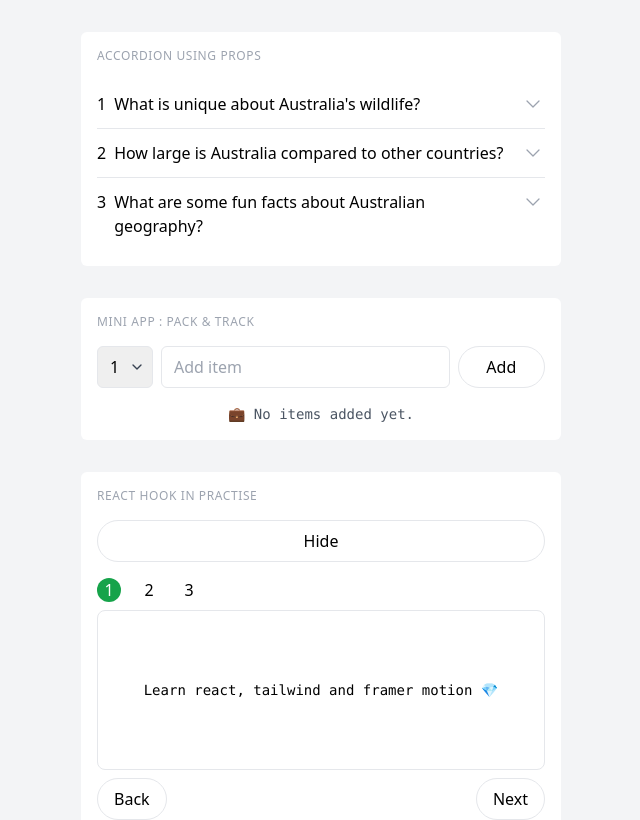
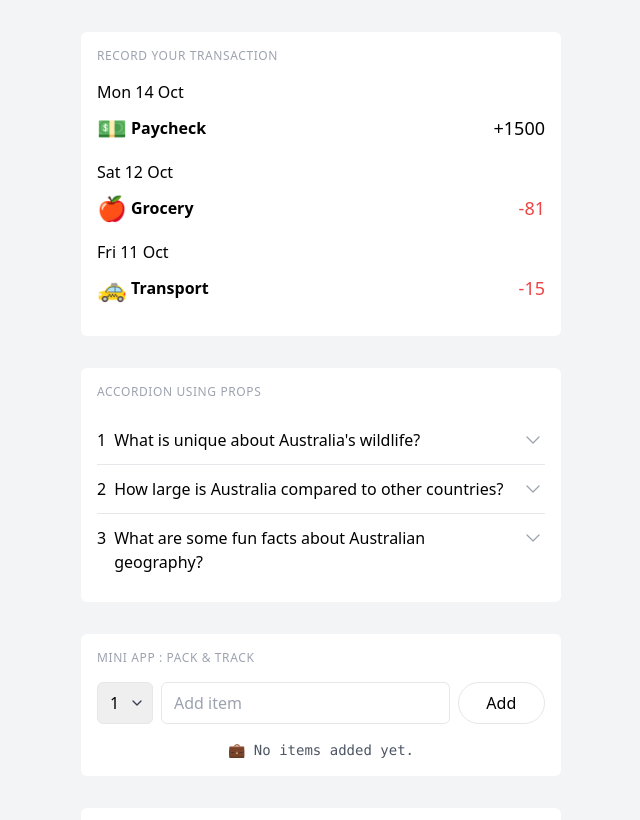
Before and after one commit to casicodes/reactminis, a React (Vite) app: page / in a window 1280 px wide. Shown: the top 820 px of the page, without its empty margins (319-959 px from the left). Built offline with nearby package versions, Linux system fonts and the light colour scheme.

Commit message:
Add record transactions

```diff
--- a/src/App.jsx
+++ b/src/App.jsx
@@ -2,10 +2,12 @@ import "./App.css";
 import Stepper from "./components/Stepper.jsx";
 import FarAway from "./components/FarAway.jsx";
 import Accordion from "./components/Accordion.jsx";
+import RecordTransaction from "./components/RecordTransaction.jsx";
 
 function App() {
   return (
     <div className="flex flex-col max-w-[480px] mx-auto gap-8">
+      <RecordTransaction title="Record your transaction" />
       <Accordion title="Accordion using props" />
       <FarAway title="Mini app : Pack & track" />
       <Stepper title="React hook in practise" />
--- /dev/null
+++ b/src/components/RecordTransaction.jsx
@@ -0,0 +1,58 @@
+const initialItems = [
+  {
+    icon: "💵",
+    category: "paycheck",
+    expense: false,
+    amount: 1500,
+    time: "Mon 14 Oct",
+  },
+  {
+    icon: "🍎",
+    category: "grocery",
+    expense: true,
+    amount: 81,
+    time: "Sat 12 Oct",
+  },
+  {
+    icon: "🚕",
+    category: "transport",
+    expense: true,
+    amount: 15,
+    time: "Fri 11 Oct",
+  },
+];
+function RecordTransaction({ title }) {
+  const transactions = initialItems;
+  return (
+    <div className="flex flex-col gap-4 text-left bg-white p-4 rounded-md">
+      <p className="uppercase text-xs tracking-wider text-gray-400">{title}</p>
+      <div>
+        <ul>
+          {transactions.map((transaction) => (
+            <li className="flex flex-col gap-2 mb-4">
+              <span>{transaction.time}</span>
+              <div className="flex flex-row items-center gap-1">
+                <span className="text-2xl">{transaction.icon}</span>
+                <span className="flex flex-col grow">
+                  <span className="capitalize font-bold">
+                    {transaction.category}
+                  </span>
+                </span>
+                <span
+                  className={`${
+                    transaction.expense ? "text-red-500" : "text-black"
+                  } text-lg`}
+                >
+                  {transaction.expense
+                    ? `-${transaction.amount}`
+                    : `+${transaction.amount}`}
+                </span>
+              </div>
+            </li>
+          ))}
+        </ul>
+      </div>
+    </div>
+  );
+}
+export default RecordTransaction;
```
